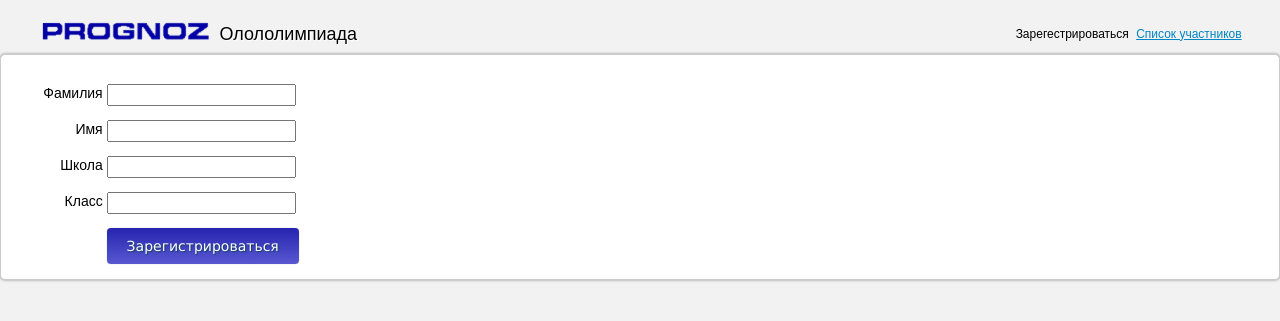
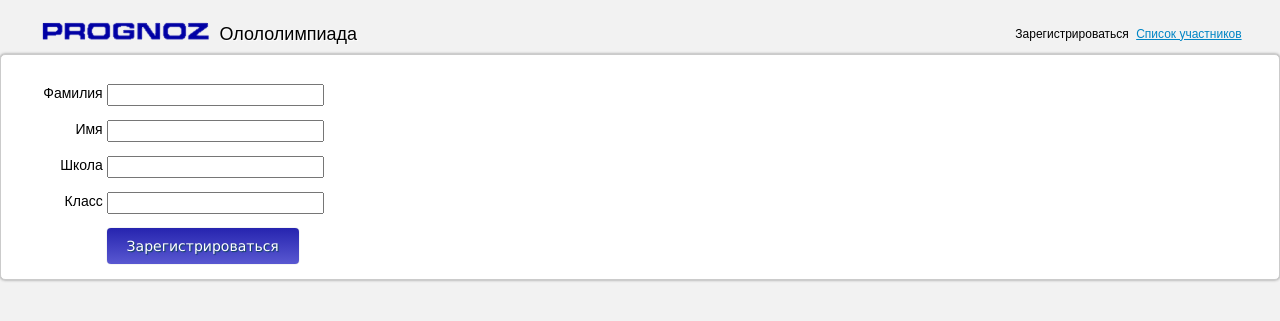
Before and after one commit to xelez/prognoz_reger, a Python web app: template templates/reg.html in a window 1280 px wide. Shown: the top 321 px of the page. Run offline with Jinja, Linux system fonts and the light colour scheme; the template is opened without the code that fills it, so the values that code supplies are empty.

Commit message:
Исправил опечатки

```diff
--- a/templates/base.html
+++ b/templates/base.html
@@ -8,6 +8,9 @@
         float: left;
         width: 80px;
         text-align: right;
+    }
+    input {
+        padding-right: 30px;
     }
   </style>
   <title>Олимпиада</title>
@@ -24,7 +27,7 @@
             <nav class="menu_main">
                 <ul>
                     {% block nav %}
-                    <li class="active"><a href="reg">Зарегестрироваться</a></li>
+                    <li class="active"><a href="reg">Зарегистрироваться</a></li>
                     <li><a href="users">Список участников</a></li>
                     {% endblock nav %}
                 </ul>
--- a/templates/reg.html
+++ b/templates/reg.html
@@ -1,7 +1,7 @@
 {% extends "base.html" %}
 
 {% block nav %}
-    <li class="active"><a href="reg">Зарегестрироваться</a></li>
+    <li class="active"><a href="reg">Зарегистрироваться</a></li>
     <li><a href="users">Список участников</a></li>
 {% endblock nav %}
 
--- a/templates/users.html
+++ b/templates/users.html
@@ -1,14 +1,14 @@
 {% extends "base.html" %}
 
 {% block nav %}
-    <li><a href="reg">Зарегестрироваться</a></li>
+    <li><a href="reg">Зарегистрироваться</a></li>
     <li class="active"><a href="users">Список участников</a></li>
 {% endblock nav %}
 
 {% block content %}
 
 {% if newuser is not none %}
-    <p class="success">Вы успешно зарегестрированы
+    <p class="success">Вы успешно зарегистрированы
         с логином <b><code>{{newuser['login']}}</code></b>
         и паролем <b><code>{{newuser['passwd']}}</code></b>
     </p>
```
